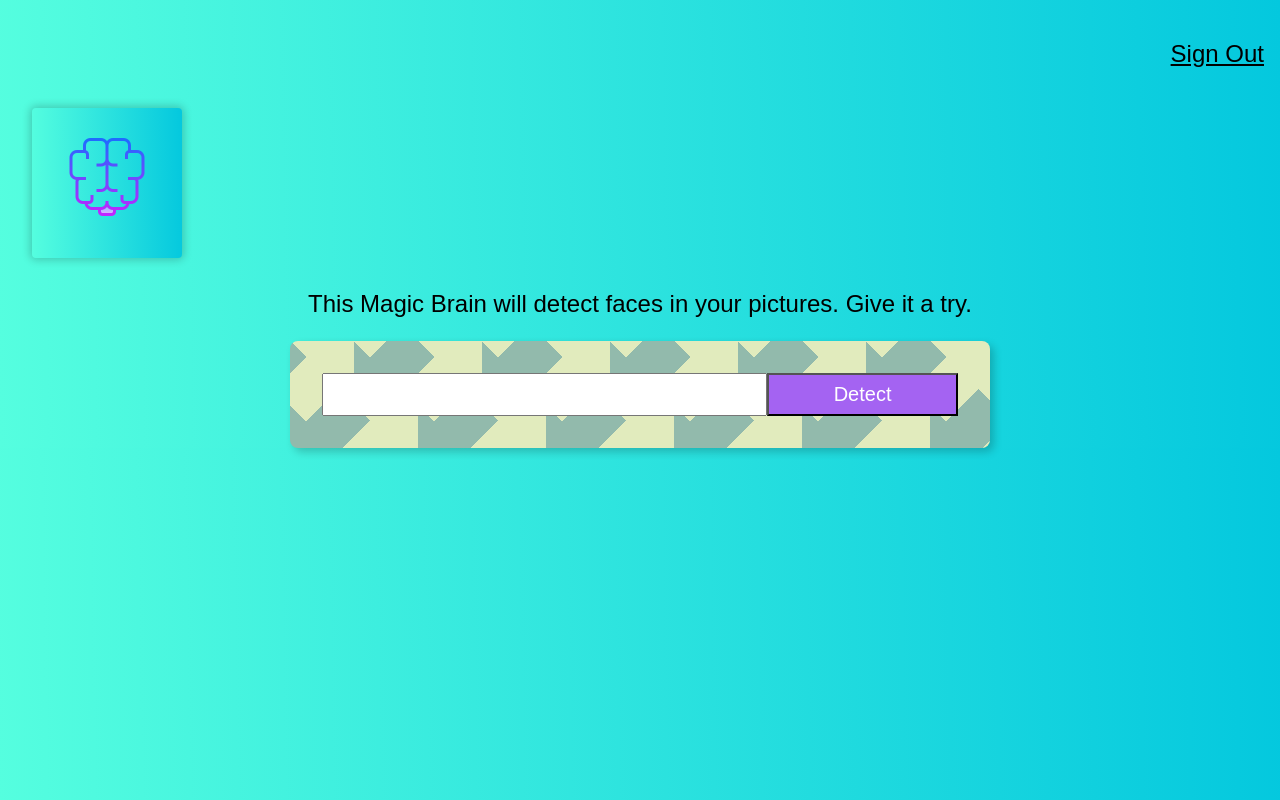
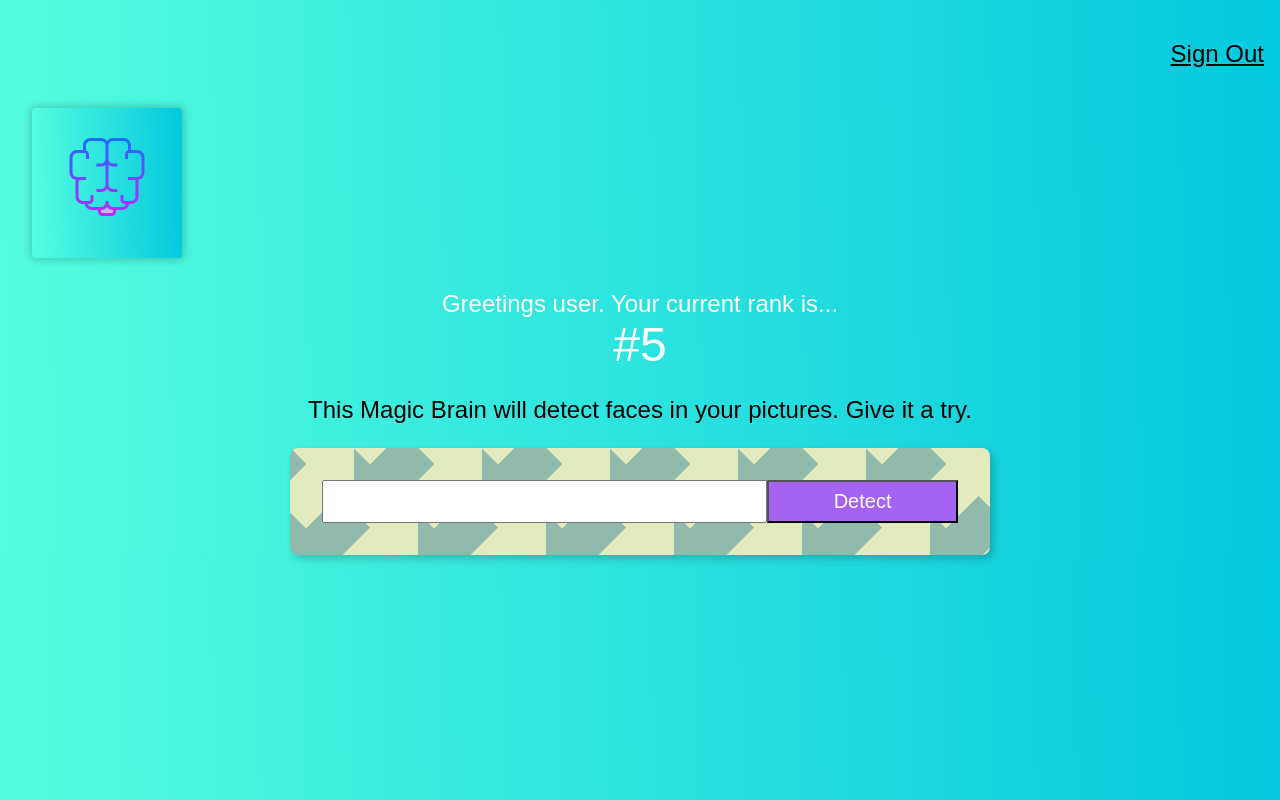
Before and after one commit to rakoc001/magic-brain, a React (Create React App) app in the folder face-recognition-brain/: page / in a window 1280 px wide. Built offline with nearby package versions, Linux system fonts and the light colour scheme.

Commit message:
Added static Rank component

```diff
--- a/face-recognition-brain/src/App.js
+++ b/face-recognition-brain/src/App.js
@@ -1,6 +1,7 @@
 import React, { Component } from 'react'
 import Navigation from './components/Navigation/Navigation'
 import Logo from './components/Logo/Logo'
+import Rank from './components/Rank/Rank'
 import ImageLinkForm from './components/ImageLinkForm/ImageLinkForm'
 import './App.css';
 
@@ -9,6 +10,7 @@
     <div className="App">
       <Navigation />
       <Logo />
+      <Rank />
       <ImageLinkForm />
       {/*<FaceRecognition />*/}
     </div>
--- /dev/null
+++ b/face-recognition-brain/src/components/Rank/Rank.js
@@ -0,0 +1,16 @@
+import React from "react";
+
+const Rank = () => {
+    return(
+        <div>
+            <div className="white f3">
+                {'Greetings user. Your current rank is...'}
+            </div>
+            <div className="white f1">
+                {'#5'}
+            </div>
+        </div>
+    );
+}
+
+export default Rank
```
